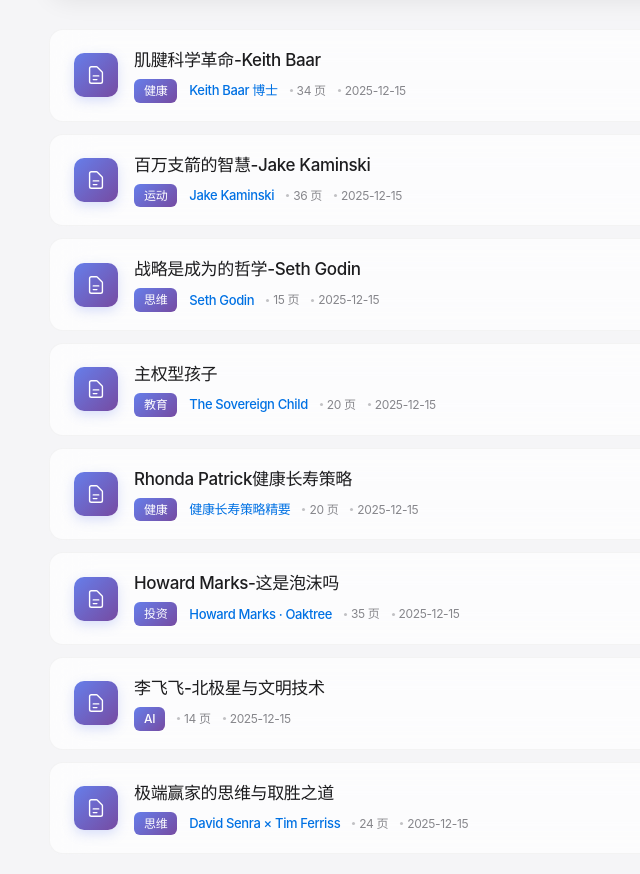
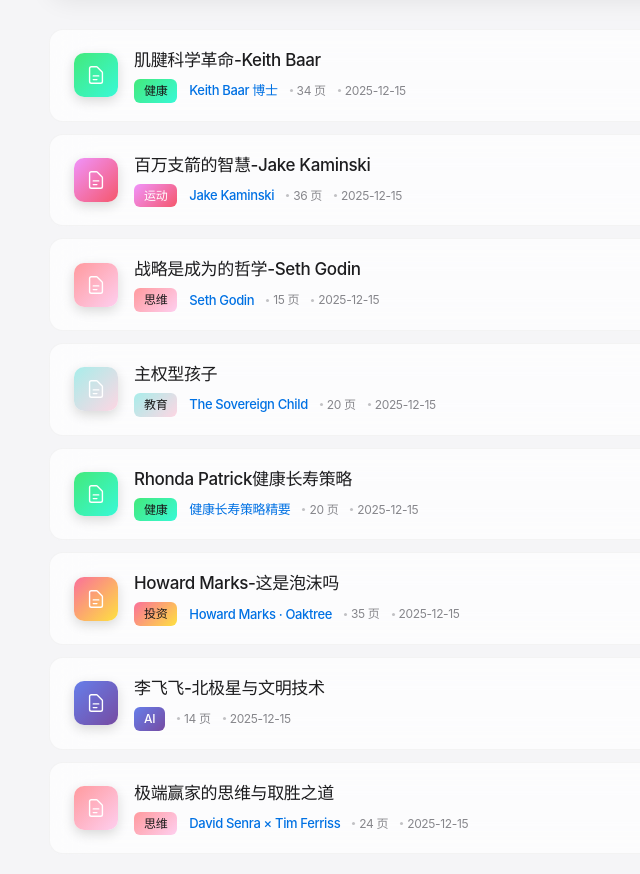
Before and after one commit to gitai25/ppt-gallery, a website: page index.html in a window 1280 px wide. Shown: the part 436-1310 px from the top of the page, without its empty margins (125-765 px from the left). Drawn offline with Linux system fonts and the light colour scheme.

Commit message:
Add different colors for each category

```diff
--- a/index.html
+++ b/index.html
@@ -190,12 +190,11 @@
       width: 44px;
       height: 44px;
       border-radius: var(--radius-sm);
-      background: linear-gradient(135deg, #667eea 0%, #764ba2 100%);
       display: flex;
       align-items: center;
       justify-content: center;
       flex-shrink: 0;
-      box-shadow: 0 4px 12px rgba(102, 126, 234, 0.25);
+      box-shadow: 0 4px 12px rgba(0, 0, 0, 0.15);
     }
 
     .ppt-icon svg {
@@ -231,8 +230,6 @@
       display: inline-block;
       font-size: 12px;
       font-weight: 500;
-      color: #fff;
-      background: linear-gradient(135deg, #667eea 0%, #764ba2 100%);
       padding: 3px 10px;
       border-radius: 6px;
     }
@@ -353,7 +350,7 @@
     <ul class="ppt-list" id="ppt-list">
       <li class="ppt-item" data-category="健康" data-title="肌腱科学革命-Keith Baar">
       <a href="ppts/%5B%E5%81%A5%E5%BA%B7%5D%E8%82%8C%E8%85%B1%E7%A7%91%E5%AD%A6%E9%9D%A9%E5%91%BD-Keith%20Baar.html" target="_blank">
-        <div class="ppt-icon">
+        <div class="ppt-icon" style="background: linear-gradient(135deg, #43e97b 0%, #38f9d7 100%)">
           <svg fill="none" stroke="currentColor" viewBox="0 0 24 24">
             <path stroke-linecap="round" stroke-linejoin="round" stroke-width="1.5" d="M7 21h10a2 2 0 002-2V9.414a1 1 0 00-.293-.707l-5.414-5.414A1 1 0 0012.586 3H7a2 2 0 00-2 2v14a2 2 0 002 2z"/>
             <path stroke-linecap="round" stroke-linejoin="round" stroke-width="1.5" d="M9 13h6m-6 4h4"/>
@@ -362,7 +359,7 @@
         <div class="ppt-info">
           <div class="ppt-title">肌腱科学革命-Keith Baar</div>
           <div class="ppt-meta">
-            <span class="ppt-category-tag">健康</span>
+            <span class="ppt-category-tag" style="background: linear-gradient(135deg, #43e97b 0%, #38f9d7 100%); color: #1a1a1a">健康</span>
             <span class="ppt-author">Keith Baar 博士</span>
             <span class="ppt-meta-item">34 页</span>
             <span class="ppt-meta-item ppt-date">2025-12-15</span>
@@ -375,7 +372,7 @@
     </li>
       <li class="ppt-item" data-category="运动" data-title="百万支箭的智慧-Jake Kaminski">
       <a href="ppts/%5B%E8%BF%90%E5%8A%A8%5D%E7%99%BE%E4%B8%87%E6%94%AF%E7%AE%AD%E7%9A%84%E6%99%BA%E6%85%A7-Jake%20Kaminski.html" target="_blank">
-        <div class="ppt-icon">
+        <div class="ppt-icon" style="background: linear-gradient(135deg, #f093fb 0%, #f5576c 100%)">
           <svg fill="none" stroke="currentColor" viewBox="0 0 24 24">
             <path stroke-linecap="round" stroke-linejoin="round" stroke-width="1.5" d="M7 21h10a2 2 0 002-2V9.414a1 1 0 00-.293-.707l-5.414-5.414A1 1 0 0012.586 3H7a2 2 0 00-2 2v14a2 2 0 002 2z"/>
             <path stroke-linecap="round" stroke-linejoin="round" stroke-width="1.5" d="M9 13h6m-6 4h4"/>
@@ -384,7 +381,7 @@
         <div class="ppt-info">
           <div class="ppt-title">百万支箭的智慧-Jake Kaminski</div>
           <div class="ppt-meta">
-            <span class="ppt-category-tag">运动</span>
+            <span class="ppt-category-tag" style="background: linear-gradient(135deg, #f093fb 0%, #f5576c 100%); color: #fff">运动</span>
             <span class="ppt-author">Jake Kaminski</span>
             <span class="ppt-meta-item">36 页</span>
             <span class="ppt-meta-item ppt-date">2025-12-15</span>
@@ -397,7 +394,7 @@
     </li>
       <li class="ppt-item" data-category="思维" data-title="战略是成为的哲学-Seth Godin">
       <a href="ppts/%5B%E6%80%9D%E7%BB%B4%5D%E6%88%98%E7%95%A5%E6%98%AF%E6%88%90%E4%B8%BA%E7%9A%84%E5%93%B2%E5%AD%A6-Seth%20Godin.html" target="_blank">
-        <div class="ppt-icon">
+        <div class="ppt-icon" style="background: linear-gradient(135deg, #ff9a9e 0%, #fecfef 100%)">
           <svg fill="none" stroke="currentColor" viewBox="0 0 24 24">
             <path stroke-linecap="round" stroke-linejoin="round" stroke-width="1.5" d="M7 21h10a2 2 0 002-2V9.414a1 1 0 00-.293-.707l-5.414-5.414A1 1 0 0012.586 3H7a2 2 0 00-2 2v14a2 2 0 002 2z"/>
             <path stroke-linecap="round" stroke-linejoin="round" stroke-width="1.5" d="M9 13h6m-6 4h4"/>
@@ -406,7 +403,7 @@
         <div class="ppt-info">
           <div class="ppt-title">战略是成为的哲学-Seth Godin</div>
           <div class="ppt-meta">
-            <span class="ppt-category-tag">思维</span>
+            <span class="ppt-category-tag" style="background: linear-gradient(135deg, #ff9a9e 0%, #fecfef 100%); color: #1a1a1a">思维</span>
             <span class="ppt-author">Seth Godin</span>
             <span class="ppt-meta-item">15 页</span>
             <span class="ppt-meta-item ppt-date">2025-12-15</span>
@@ -419,7 +416,7 @@
     </li>
       <li class="ppt-item" data-category="教育" data-title="主权型孩子">
       <a href="ppts/%5B%E6%95%99%E8%82%B2%5D%E4%B8%BB%E6%9D%83%E5%9E%8B%E5%AD%A9%E5%AD%90.html" target="_blank">
-        <div class="ppt-icon">
+        <div class="ppt-icon" style="background: linear-gradient(135deg, #a8edea 0%, #fed6e3 100%)">
           <svg fill="none" stroke="currentColor" viewBox="0 0 24 24">
             <path stroke-linecap="round" stroke-linejoin="round" stroke-width="1.5" d="M7 21h10a2 2 0 002-2V9.414a1 1 0 00-.293-.707l-5.414-5.414A1 1 0 0012.586 3H7a2 2 0 00-2 2v14a2 2 0 002 2z"/>
             <path stroke-linecap="round" stroke-linejoin="round" stroke-width="1.5" d="M9 13h6m-6 4h4"/>
@@ -428,7 +425,7 @@
         <div class="ppt-info">
           <div class="ppt-title">主权型孩子</div>
           <div class="ppt-meta">
-            <span class="ppt-category-tag">教育</span>
+            <span class="ppt-category-tag" style="background: linear-gradient(135deg, #a8edea 0%, #fed6e3 100%); color: #1a1a1a">教育</span>
             <span class="ppt-author">The Sovereign Child</span>
             <span class="ppt-meta-item">20 页</span>
             <span class="ppt-meta-item ppt-date">2025-12-15</span>
@@ -441,7 +438,7 @@
     </li>
       <li class="ppt-item" data-category="健康" data-title="Rhonda Patrick健康长寿策略">
       <a href="ppts/%5B%E5%81%A5%E5%BA%B7%5DRhonda%20Patrick%E5%81%A5%E5%BA%B7%E9%95%BF%E5%AF%BF%E7%AD%96%E7%95%A5.html" target="_blank">
-        <div class="ppt-icon">
+        <div class="ppt-icon" style="background: linear-gradient(135deg, #43e97b 0%, #38f9d7 100%)">
           <svg fill="none" stroke="currentColor" viewBox="0 0 24 24">
             <path stroke-linecap="round" stroke-linejoin="round" stroke-width="1.5" d="M7 21h10a2 2 0 002-2V9.414a1 1 0 00-.293-.707l-5.414-5.414A1 1 0 0012.586 3H7a2 2 0 00-2 2v14a2 2 0 002 2z"/>
             <path stroke-linecap="round" stroke-linejoin="round" stroke-width="1.5" d="M9 13h6m-6 4h4"/>
@@ -450,7 +447,7 @@
         <div class="ppt-info">
           <div class="ppt-title">Rhonda Patrick健康长寿策略</div>
           <div class="ppt-meta">
-            <span class="ppt-category-tag">健康</span>
+            <span class="ppt-category-tag" style="background: linear-gradient(135deg, #43e97b 0%, #38f9d7 100%); color: #1a1a1a">健康</span>
             <span class="ppt-author">健康长寿策略精要</span>
             <span class="ppt-meta-item">20 页</span>
             <span class="ppt-meta-item ppt-date">2025-12-15</span>
@@ -463,7 +460,7 @@
     </li>
       <li class="ppt-item" data-category="投资" data-title="Howard Marks-这是泡沫吗">
       <a href="ppts/%5B%E6%8A%95%E8%B5%84%5DHoward%20Marks-%E8%BF%99%E6%98%AF%E6%B3%A1%E6%B2%AB%E5%90%97.html" target="_blank">
-        <div class="ppt-icon">
+        <div class="ppt-icon" style="background: linear-gradient(135deg, #fa709a 0%, #fee140 100%)">
           <svg fill="none" stroke="currentColor" viewBox="0 0 24 24">
             <path stroke-linecap="round" stroke-linejoin="round" stroke-width="1.5" d="M7 21h10a2 2 0 002-2V9.414a1 1 0 00-.293-.707l-5.414-5.414A1 1 0 0012.586 3H7a2 2 0 00-2 2v14a2 2 0 002 2z"/>
             <path stroke-linecap="round" stroke-linejoin="round" stroke-width="1.5" d="M9 13h6m-6 4h4"/>
@@ -472,7 +469,7 @@
         <div class="ppt-info">
           <div class="ppt-title">Howard Marks-这是泡沫吗</div>
           <div class="ppt-meta">
-            <span class="ppt-category-tag">投资</span>
+            <span class="ppt-category-tag" style="background: linear-gradient(135deg, #fa709a 0%, #fee140 100%); color: #1a1a1a">投资</span>
             <span class="ppt-author">Howard Marks · Oaktree</span>
             <span class="ppt-meta-item">35 页</span>
             <span class="ppt-meta-item ppt-date">2025-12-15</span>
@@ -485,7 +482,7 @@
     </li>
       <li class="ppt-item" data-category="AI" data-title="李飞飞-北极星与文明技术">
       <a href="ppts/%5BAI%5D%E6%9D%8E%E9%A3%9E%E9%A3%9E-%E5%8C%97%E6%9E%81%E6%98%9F%E4%B8%8E%E6%96%87%E6%98%8E%E6%8A%80%E6%9C%AF.html" target="_blank">
-        <div class="ppt-icon">
+        <div class="ppt-icon" style="background: linear-gradient(135deg, #667eea 0%, #764ba2 100%)">
           <svg fill="none" stroke="currentColor" viewBox="0 0 24 24">
             <path stroke-linecap="round" stroke-linejoin="round" stroke-width="1.5" d="M7 21h10a2 2 0 002-2V9.414a1 1 0 00-.293-.707l-5.414-5.414A1 1 0 0012.586 3H7a2 2 0 00-2 2v14a2 2 0 002 2z"/>
             <path stroke-linecap="round" stroke-linejoin="round" stroke-width="1.5" d="M9 13h6m-6 4h4"/>
@@ -494,7 +491,7 @@
         <div class="ppt-info">
           <div class="ppt-title">李飞飞-北极星与文明技术</div>
           <div class="ppt-meta">
-            <span class="ppt-category-tag">AI</span>
+            <span class="ppt-category-tag" style="background: linear-gradient(135deg, #667eea 0%, #764ba2 100%); color: #fff">AI</span>
 
             <span class="ppt-meta-item">14 页</span>
             <span class="ppt-meta-item ppt-date">2025-12-15</span>
@@ -507,7 +504,7 @@
     </li>
       <li class="ppt-item" data-category="思维" data-title="极端赢家的思维与取胜之道">
       <a href="ppts/%5B%E6%80%9D%E7%BB%B4%5D%E6%9E%81%E7%AB%AF%E8%B5%A2%E5%AE%B6%E7%9A%84%E6%80%9D%E7%BB%B4%E4%B8%8E%E5%8F%96%E8%83%9C%E4%B9%8B%E9%81%93.html" target="_blank">
-        <div class="ppt-icon">
+        <div class="ppt-icon" style="background: linear-gradient(135deg, #ff9a9e 0%, #fecfef 100%)">
           <svg fill="none" stroke="currentColor" viewBox="0 0 24 24">
             <path stroke-linecap="round" stroke-linejoin="round" stroke-width="1.5" d="M7 21h10a2 2 0 002-2V9.414a1 1 0 00-.293-.707l-5.414-5.414A1 1 0 0012.586 3H7a2 2 0 00-2 2v14a2 2 0 002 2z"/>
             <path stroke-linecap="round" stroke-linejoin="round" stroke-width="1.5" d="M9 13h6m-6 4h4"/>
@@ -516,7 +513,7 @@
         <div class="ppt-info">
           <div class="ppt-title">极端赢家的思维与取胜之道</div>
           <div class="ppt-meta">
-            <span class="ppt-category-tag">思维</span>
+            <span class="ppt-category-tag" style="background: linear-gradient(135deg, #ff9a9e 0%, #fecfef 100%); color: #1a1a1a">思维</span>
             <span class="ppt-author">David Senra × Tim Ferriss</span>
             <span class="ppt-meta-item">24 页</span>
             <span class="ppt-meta-item ppt-date">2025-12-15</span>
```
Also changed, not shown: build.js (+22 -6 lines).
